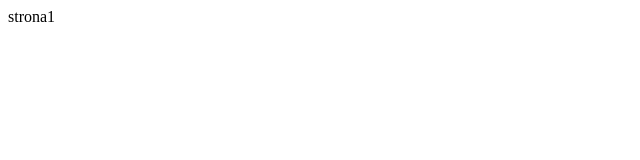
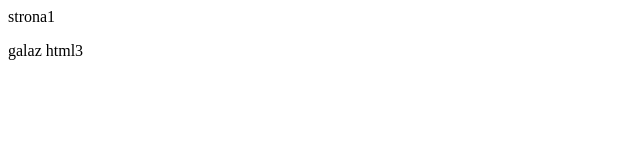
Before and after one commit to Bambusiarz/Witryna1, a plain HTML site: page index.html in a window 1280 px wide. Shown: the full height of the page, 0-640 px from the left. Drawn offline with Linux system fonts and the light colour scheme.

Commit message:
galaz html3

```diff
--- a/index.html
+++ b/index.html
@@ -7,5 +7,6 @@
 </head>
 <body>
     strona1
+    <p>galaz html3</p>
 </body>
 </html>
```
